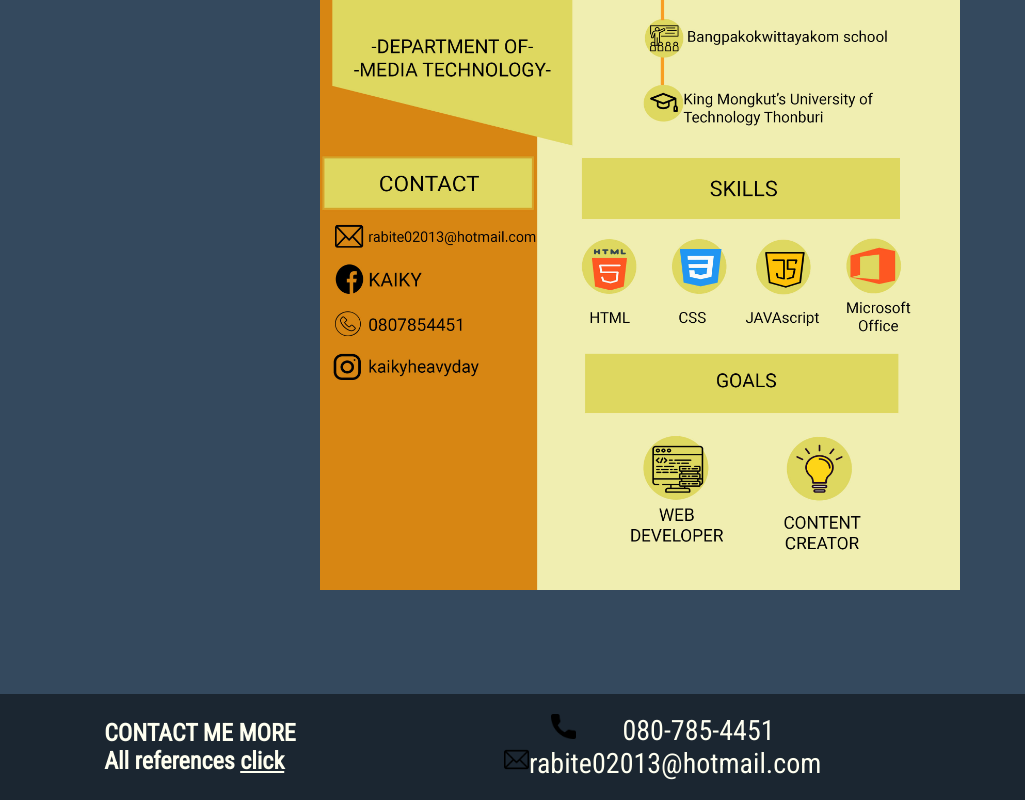
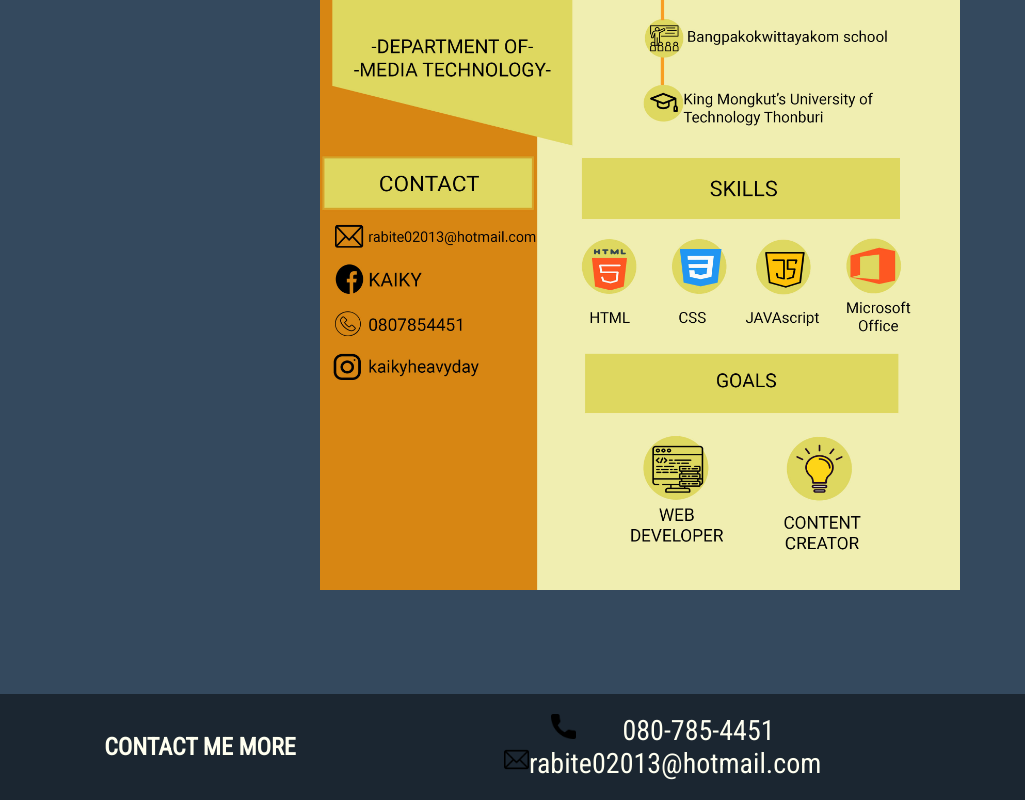
Before and after one commit to dokmaiban/ww, a plain HTML site: page project.html in a window 1280 px wide. Shown: the part 1798-2598 px from the top of the page, 0-1025 px from the left. Drawn offline with Linux system fonts and the light colour scheme.

Commit message:
Add files via upload

```diff
--- a/project.html
+++ b/project.html
@@ -95,7 +95,6 @@
             <div class="contact">
                 <div class="contact-header">
                     <h2>CONTACT ME MORE</h2>
-                    <h2>All references <a href="#">click</a></h2>
                 </div>
                 <div class="contact-info">
                     <div class="contactbox">
```
